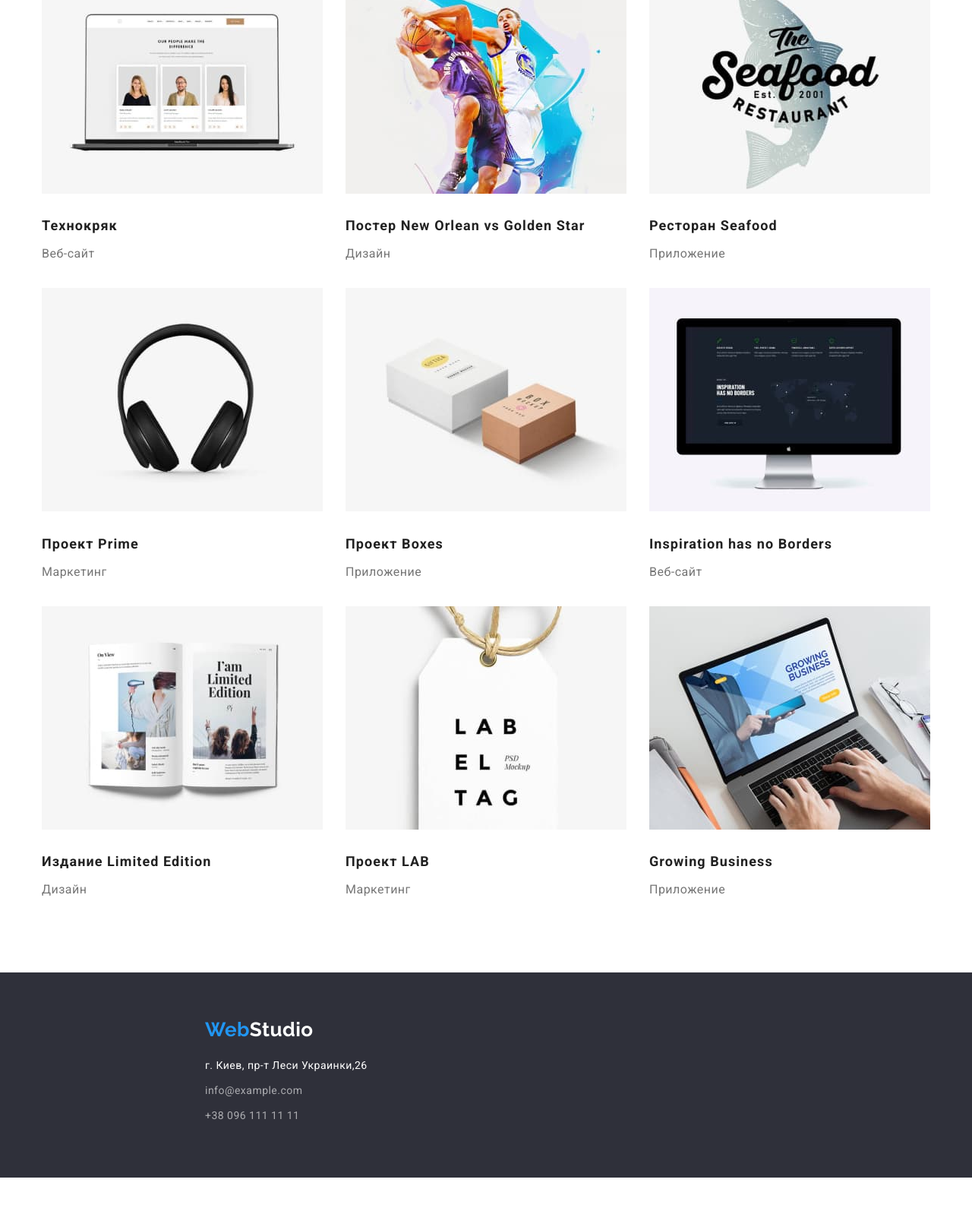
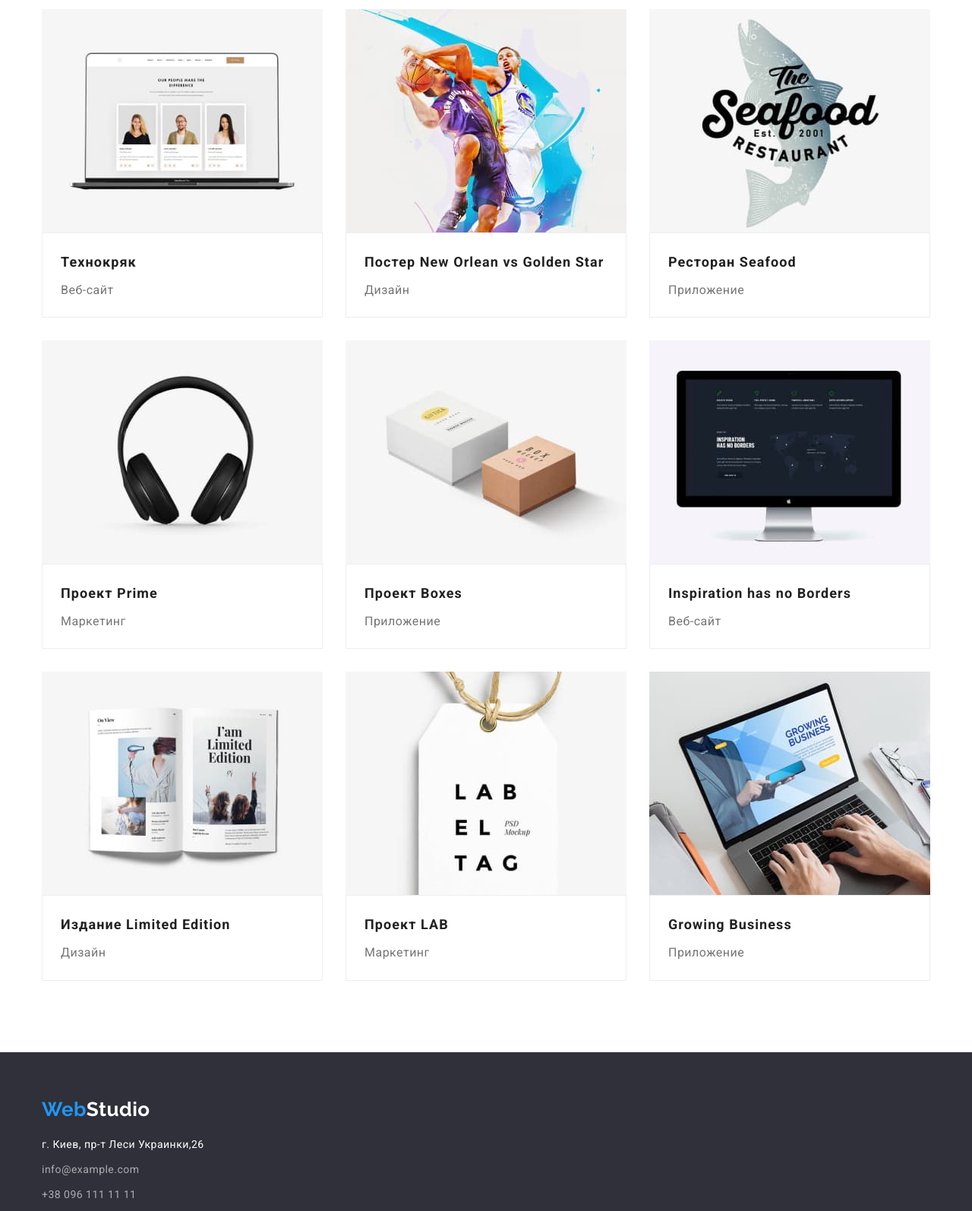
Before and after one commit to Artur7707/goit-markup-hw-03, a plain HTML site: page porfolio.html in a window 1280 px wide. Shown: the part 237-1831 px from the top of the page at 76% size. Before the commit the page ends 1787 px from the top, so only its background shows below. Drawn offline with nearby package versions, Linux system fonts and the light colour scheme.

Commit message:
исправил ошибки

```diff
--- a/css/styles.css
+++ b/css/styles.css
@@ -63,7 +63,6 @@ p {
 }
 
 
-
 /* Logo */
 
 .logo {
@@ -72,7 +71,6 @@ p {
 }
 
 .logo-link {
-    margin-left: 215px;
     font-family: 'Raleway';
     font-weight: 700;
     font-size: 26px;
@@ -88,11 +86,14 @@ p {
 /*  Page Header */
 
 .page-header .head-nav {
+
     display: flex;
     background-color: var(--white);
-    border-bottom: 1px solid #C4C4C4;;
 }
 
+.page-header {
+    border-bottom: 1px solid #C4C4C4;
+}
 
 
 /* Header-nav */
@@ -109,6 +110,8 @@ p {
 
 .site-nav .item {
     margin-right: 50px;
+    padding-top: 32px;
+    padding-bottom: 32px;
 }
 
 .site-nav .item:last-child{
@@ -163,14 +166,11 @@ p {
 
 .examples-list {
     display: flex;
+    justify-content: space-between;
 }
 
 .examples-item {
     display: flex;
-}
-
-.examples-item:not(:last-child) {
-    margin-right: 30px;
 }
 
 /* Hero index.html */
@@ -181,7 +181,6 @@ p {
 }
 
 .hero-title {
-    margin-top: 0;
     margin-bottom: 30px;
     font-weight: 900;
     font-size: 44px;
@@ -204,6 +203,7 @@ p {
     line-height: 1.88;
     letter-spacing: 0.06em;
     border: none;
+    cursor: pointer;
     color: var(--white);
     background-color: var(--accent-color);
 }
@@ -238,7 +238,6 @@ p {
 
 }
 
-
 .btn.app {
     width: 145px;
 }
@@ -263,7 +262,12 @@ p {
 }
 
 .portfolio-item {
+    display: flex;
     margin-bottom: 30px;
+}
+
+.portfolio-item img {
+    display: block;
 }
 
 .portfolio-item:not( :nth-child(3n)) {
@@ -273,6 +277,12 @@ p {
 
 .portfolio-item:nth-last-child(-n + 3){
     margin-bottom: 0;
+}
+
+.porfolio-box {
+
+  padding: 0 24px 20px 24px;
+  border: 1px solid #EEEEEE;
 }
 
 
@@ -360,9 +370,7 @@ p {
 }
 
 .footer-nav {
-    display: inline-block;
-    margin-left: 215px;
-    margin-bottom: 60px;
+  display: inline-block;
 }
 
 .footer-nav .item {
--- a/porfolio.html
+++ b/porfolio.html
@@ -1,20 +1,24 @@
 <!DOCTYPE html>
 <html lang="ru">
+
 <head>
     <meta charset="UTF-8">
     <meta http-equiv="X-UA-Compatible" content="IE=edge">
     <meta name="viewport" content="width=device-width, initial-scale=1.0">
     <title>Portfolio</title>
-        <link href="https://fonts.googleapis.com/css2?family=Raleway:wght@700&family=Roboto:wght@400;500;700;900&display=swap"
+    <link
+        href="https://fonts.googleapis.com/css2?family=Raleway:wght@700&family=Roboto:wght@400;500;700;900&display=swap"
         rel="stylesheet">
-        <link rel="stylesheet" href="https://cdnjs.cloudflare.com/ajax/libs/modern-normalize/1.1.0/modern-normalize.min.css">
+    <link rel="stylesheet"
+        href="https://cdnjs.cloudflare.com/ajax/libs/modern-normalize/1.1.0/modern-normalize.min.css">
     <link rel="stylesheet" href="css/styles.css">
 
 </head>
 
 <!--Шапка-->
+
 <body class="body">
-    <div class="container">
+
     <header class="page-header">
         <div class="container head-nav">
             <nav class="header-nav">
@@ -30,14 +34,12 @@
 
             </nav>
 
-
             <ul class="contact-list">
                 <li class="item"><a href="mailto:" class="contact-link">info@devstudio.com</a></li>
                 <li class="item"><a href="tel:+380961111111" class="contact-link">+38 096 111 11 11</a></li>
             </ul>
         </div>
     </header>
-    </div>
 
     <!--Герой-->
 
@@ -60,73 +62,94 @@
                 <ul class="portfolio">
                     <li class="portfolio-item">
                         <a href="./images/img-1.jpg">
+
                             <img src="./images/img-1.jpg" width="370" height="294" alt="Технокряк">
+                            <div class="porfolio-box">
                                 <h2 class="portfolio-title">Технокряк</h2>
                                 <p class="portfolio-text">Веб-сайт</p>
+                            </div>
                         </a>
 
                     </li>
                     <li class="portfolio-item">
                         <a href="./images/img-2.jpg">
-                            <img src="./images/img-2.jpg" width="370" height="294" alt="Постер New Orlean vs Golden Star">
+                            <img src="./images/img-2.jpg" width="370" height="294"
+                                alt="Постер New Orlean vs Golden Star">
+                            <div class="porfolio-box">
                                 <h2 class="portfolio-title">Постер New Orlean vs Golden Star</h2>
                                 <p class="portfolio-text">Дизайн</p>
+                            </div>
                         </a>
 
                     </li>
                     <li class="portfolio-item">
                         <a href="./images/img-3.jpg">
                             <img src="./images/img-3.jpg" width="370" height="294" alt="Ресторан Seafood">
+                            <div class="porfolio-box">
                                 <h2 class="portfolio-title">Ресторан Seafood</h2>
                                 <p class="portfolio-text">Приложение</p>
+                            </div>
                         </a>
 
                     </li>
                     <li class="portfolio-item">
                         <a href="./images/img-4.jpg">
                             <img src="./images/img-4.jpg" width="370" height="294" alt="Проект Prime">
+                            <div class="porfolio-box">
                                 <h2 class="portfolio-title">Проект Prime</h2>
                                 <p class="portfolio-text">Маркетинг</p>
+                            </div>
                         </a>
 
                     </li>
                     <li class="portfolio-item">
                         <a href="./images/img-5.jpg">
                             <img src="./images/img-5.jpg" width="370" height="294" alt="Проект Boxes">
+                            <div class="porfolio-box">
                                 <h2 class="portfolio-title">Проект Boxes</h2>
                                 <p class="portfolio-text">Приложение</p>
+                            </div>
                         </a>
 
                     </li>
                     <li class="portfolio-item">
                         <a href="./images/img-6.jpg"><img src="./images/img-6.jpg" width="370" height="294"
                                 alt="Inspiration has no Borders">
+                            <div class="porfolio-box">
                                 <h2 class="portfolio-title">Inspiration has no Borders</h2>
                                 <p class="portfolio-text">Веб-сайт</p>
+                            </div>
                         </a>
 
                     </li>
                     <li class="portfolio-item">
                         <a href="./images/img-7.jpg"><img src="./images/img-7.jpg" width="370" height="294"
                                 alt="Издание Limited Edition">
+                            <div class="porfolio-box">
                                 <h2 class="portfolio-title">Издание Limited Edition</h2>
                                 <p class="portfolio-text">Дизайн</p>
+                            </div>
                         </a>
 
                     </li>
                     <li class="portfolio-item">
                         <a href="./images/img-8.jpg">
                             <img src="./images/img-8.jpg" width="370" height="294" alt="Проект LAB">
+                            <div class="porfolio-box">
                                 <h2 class="portfolio-title">Проект LAB</h2>
                                 <p class="portfolio-text">Маркетинг</p>
+                            </div>
+
                         </a>
 
                     </li>
                     <li class="portfolio-item">
                         <a href="./images/img-9.jpg">
                             <img src="./images/img-9.jpg" width="370" height="294" alt="Growing Business">
+                            <div class="porfolio-box">
                                 <h2 class="portfolio-title">Growing Business</h2>
                                 <p class="portfolio-text">Приложение</p>
+                            </div>
                         </a>
 
                     </li>
@@ -149,7 +172,8 @@
 
             <address>
                 <ul class="footer-nav">
-                    <li class="item"><a href="https://goo.gl/maps/Z1YE5Naqw8E87AYCA" class="adress">г. Киев, пр-т Леси Украинки,26</a></li>
+                    <li class="item"><a href="https://goo.gl/maps/Z1YE5Naqw8E87AYCA" class="adress">г. Киев, пр-т Леси
+                            Украинки,26</a></li>
                     <li class="item"><a href="mailto:" class="footer-link">info@example.com</a></li>
                     <li class="item"><a href="tel:+380961111111" class="footer-link">+38 096 111 11 11</a></li>
                 </ul>
```
Also changed, not shown: index.html (+0 -2 lines), .prettierrc.json. Lines whose indentation alone changed are shown as unchanged.
